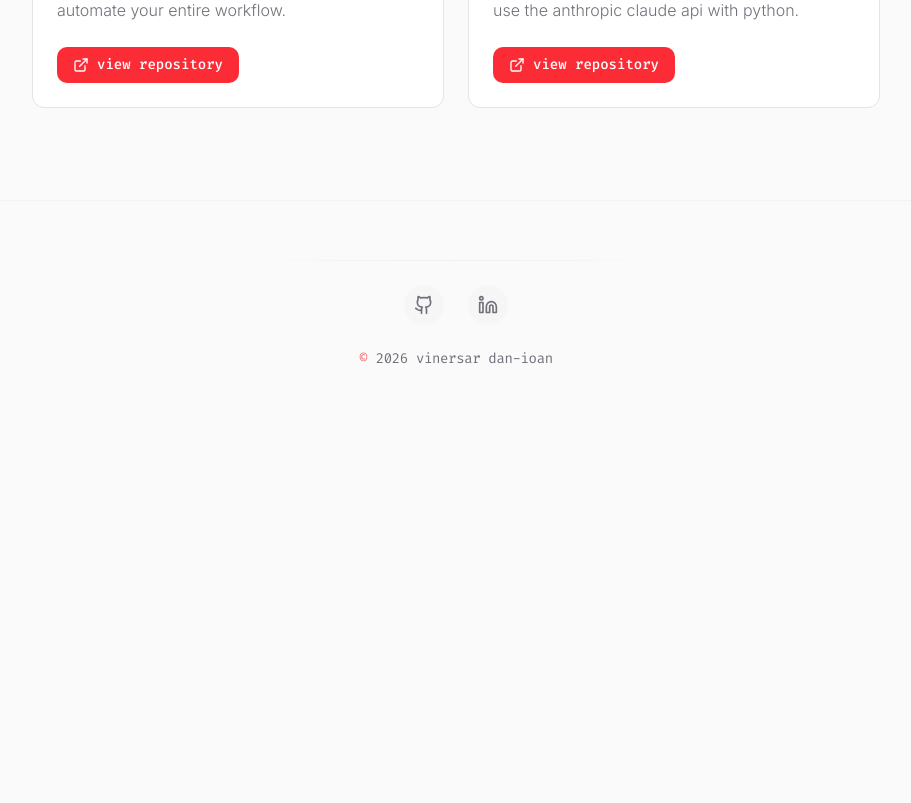
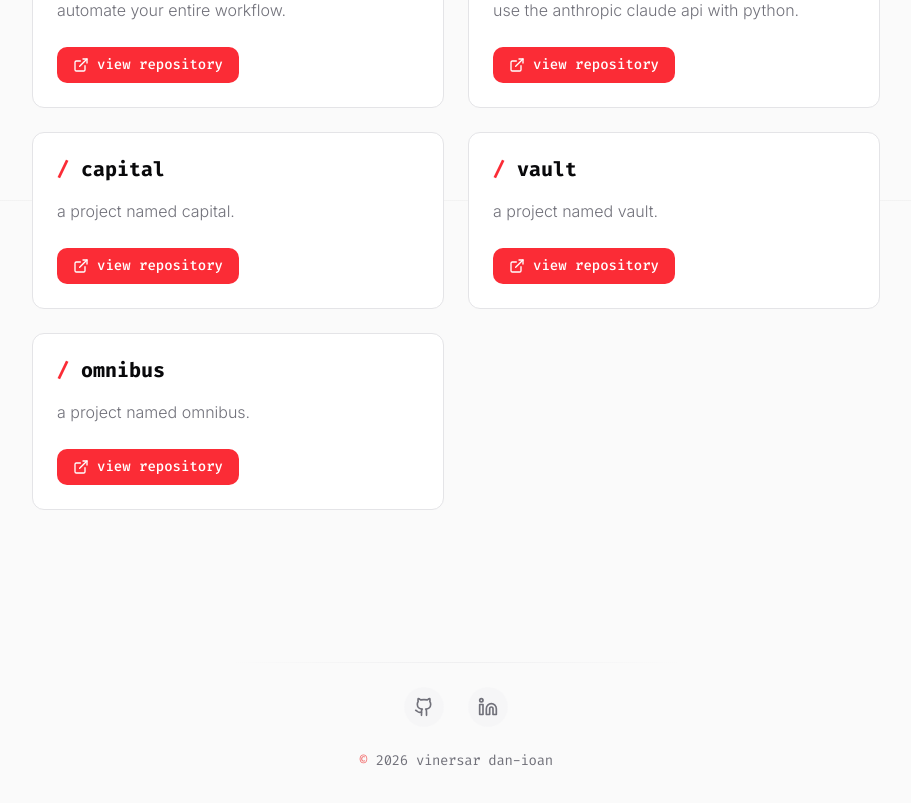
Before and after one commit to vinersar31/portfolio, a Next.js app: page /projects in a window 1280 px wide. Shown: the part 1400-2203 px from the top of the page, without its empty margins (184-1095 px from the left). Before the commit the page ends 1801 px from the top, so only its background shows below. Built offline with nearby package versions, Linux system fonts and the light colour scheme.

Commit message:
feat: add capital, vault, and omnibus to projects list

```diff
--- a/src/data/projects.ts
+++ b/src/data/projects.ts
@@ -61,4 +61,22 @@ export const projects = [
     url: "https://github.com/vinersar31/building_with_claude_API",
     isPrivate: false,
   },
+  {
+    title: "capital",
+    description: "a project named capital.",
+    url: "https://github.com/vinersar31/capital",
+    isPrivate: false,
+  },
+  {
+    title: "vault",
+    description: "a project named vault.",
+    url: "https://github.com/vinersar31/vault",
+    isPrivate: false,
+  },
+  {
+    title: "omnibus",
+    description: "a project named omnibus.",
+    url: "https://github.com/vinersar31/omnibus",
+    isPrivate: false,
+  },
 ];
```
